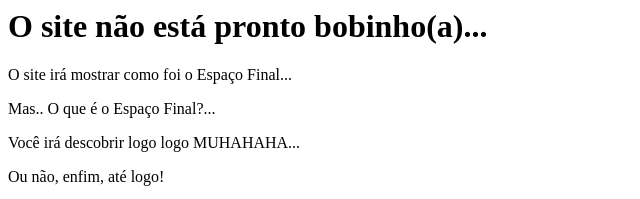
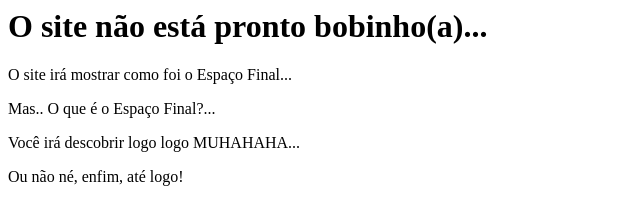
Before and after one commit to 0vs/Error-404, a plain HTML site: page index.html in a window 1280 px wide. Shown: the top 199 px of the page, 0-640 px from the left. Drawn offline with Linux system fonts and the light colour scheme.

Commit message:
Update index.html

```diff
--- a/index.html
+++ b/index.html
@@ -6,7 +6,7 @@
       <p>O site irá mostrar como foi o Espaço Final...</p>
       <p>Mas.. O que é o Espaço Final?...</p>
       <p>Você irá descobrir logo logo MUHAHAHA...</p>
-      <p>Ou não, enfim, até logo!</p>
+      <p>Ou não né, enfim, até logo!</p>
       <img src="https://cdn-images-1.medium.com/max/1200/1*ftFOlB7G_muX2b1ebmtz7g.gif">
     </body>
 </html>
```
